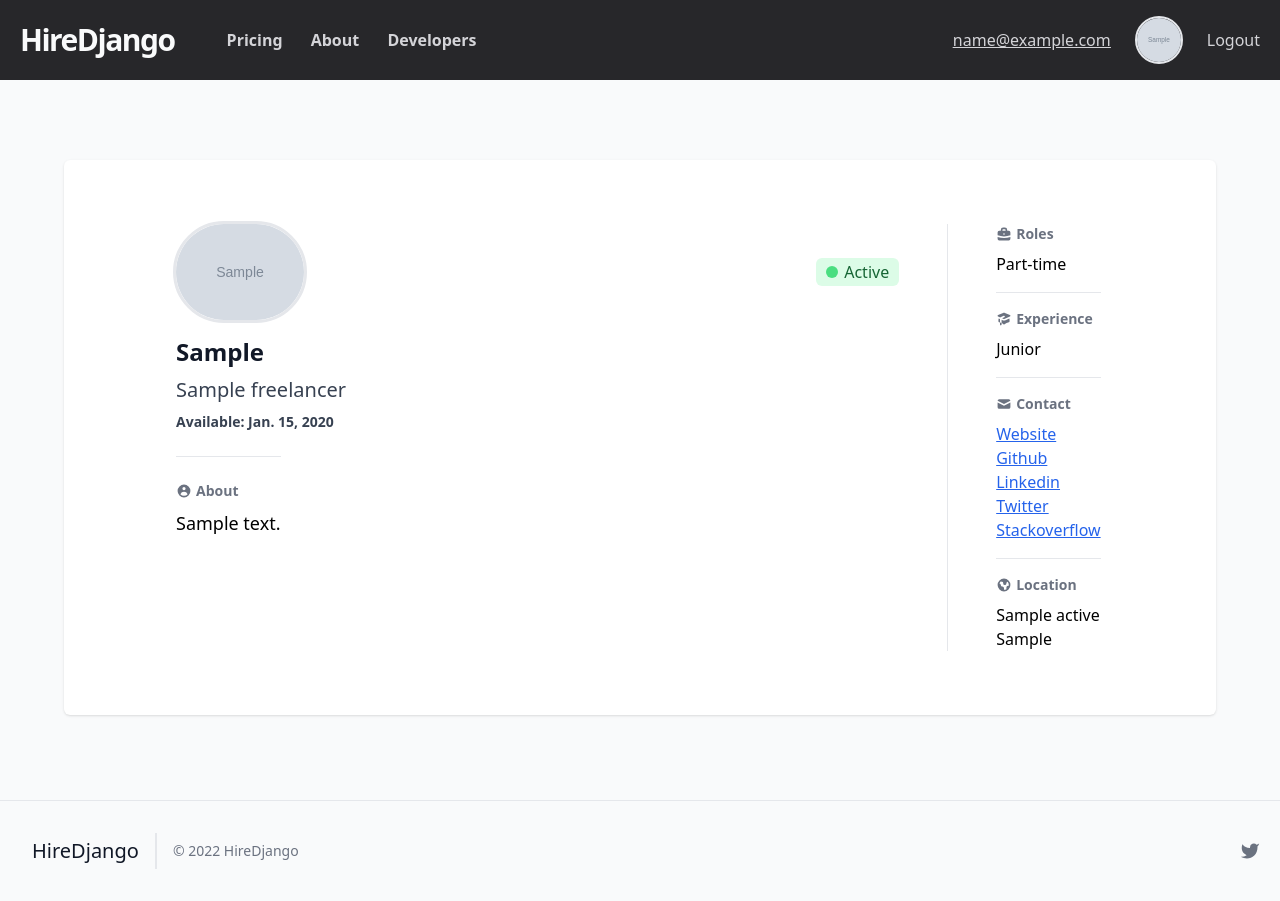
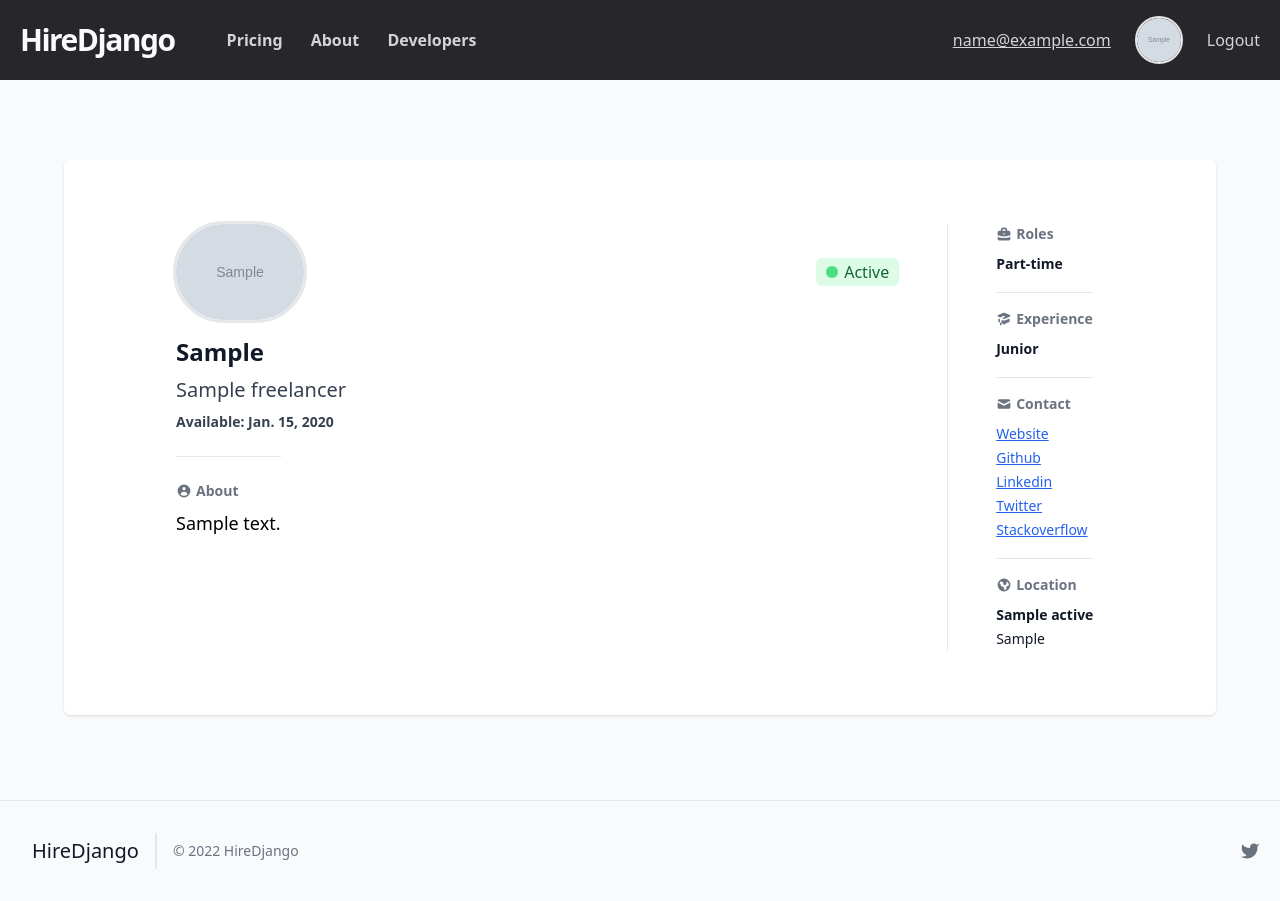
Before and after one commit to vacchiano/HireDjango, a Django app: page /developer/1/ in a window 1280 px wide. Run offline with Django 4.2, Linux system fonts and the light colour scheme; a user stored in the database is signed in; tables that the repository leaves empty hold one stand-in row (values such as "Sample post"); grey boxes marked "Sample" are stand-in pictures; some libraries are stand-ins or nearby versions.

Commit message:
updated styling on detail items

```diff
--- a/jobs/templates/jobs/freelancer_detail.html
+++ b/jobs/templates/jobs/freelancer_detail.html
@@ -59,7 +59,7 @@
                     <p class="text-sm font-semibold text-gray-500">Roles</p>
                 </div>
                 {% for role in object.role_type.all %}
-                <p>{{role.name}}</p>
+                <p class="text-sm font-semibold text-gray-900 py-0.5">{{role.name}}</p>
                 {% endfor %}
             <hr class="my-4" />
             <div class="mb-2 flex items-center">
@@ -69,7 +69,7 @@
                 <p class="text-sm font-semibold text-gray-500">Experience</p>
             </div>
                 {% for level in object.role_level.all %}
-                <p>{{level}}</p>
+                <p class="text-sm font-semibold text-gray-900 py-0.5">{{level}}</p>
                 {% endfor %}
             </div>
             <hr class="my-4" />
@@ -82,19 +82,19 @@
                     <p class="text-sm font-semibold text-gray-500">Contact</p>
                 </div>
                 {% if object.website %}
-                <p><a class="text-blue-600 underline" target="_blank" href={{object.website}} alt="dev website">Website</a></p>
+                    <p class="text-sm font-medium py-0.5" ><a class="text-blue-600 underline" target="_blank" href={{object.website}} alt="dev website">Website</a></p>
                 {% endif %}
                 {% if object.github %}
-                    <p><a class="text-blue-600 underline" target="_blank" href={{object.github}} alt="dev website">Github</a></p>
+                    <p class="text-sm font-medium py-0.5"><a class="text-blue-600 underline" target="_blank" href={{object.github}} alt="dev website">Github</a></p>
                 {% endif %}
                 {% if object.linkedin %}
-                    <p><a class="text-blue-600 underline" target="_blank" href={{object.linkedin}} alt="dev website">Linkedin</a></p>
+                    <p class="text-sm font-medium py-0.5"><a class="text-blue-600 underline" target="_blank" href={{object.linkedin}} alt="dev website">Linkedin</a></p>
                 {% endif %}
                 {% if object.twitter %}
-                <p><a class="text-blue-600 underline" target="_blank" href={{object.twitter}} alt="dev website">Twitter</a></p>
+                    <p class="text-sm font-medium py-0.5"><a class="text-blue-600 underline" target="_blank" href={{object.twitter}} alt="dev website">Twitter</a></p>
                 {% endif %}
                 {% if object.stackoverflow %}
-                <p><a class="text-blue-600 underline" target="_blank" href={{object.stackoverflow}} alt="dev website">Stackoverflow</a></p>
+                    <p class="text-sm font-medium py-0.5"><a class="text-blue-600 underline" target="_blank" href={{object.stackoverflow}} alt="dev website">Stackoverflow</a></p>
                 {% endif %}
             </div>
             <hr class="my-4" />
@@ -105,13 +105,15 @@
                 <p class="text-sm font-semibold text-gray-500">Location</p>
             </div>
             {% if object.city %}
+            <p class="text-sm font-semibold text-gray-900 py-0.5">
                 {{object.city}}
                 {% endif %}
-            {% if object.state %}
+                {% if object.state %}
                 {{object.state}}
+            </p>
             {% endif %}
             {% if object.country %}
-            <p>
+            <p class="text-sm font-medium text-gray-900 py-0.5">
                 {{object.country}}
             </p>
             {% endif %}
```
